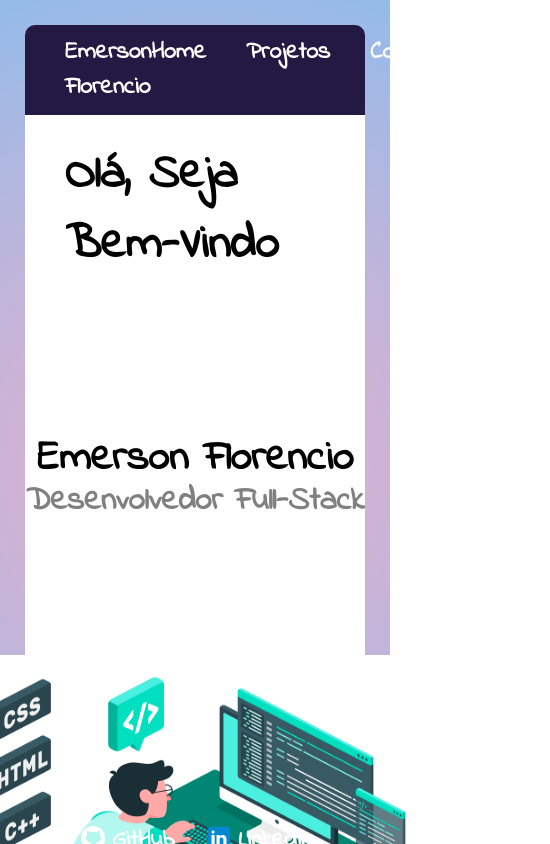
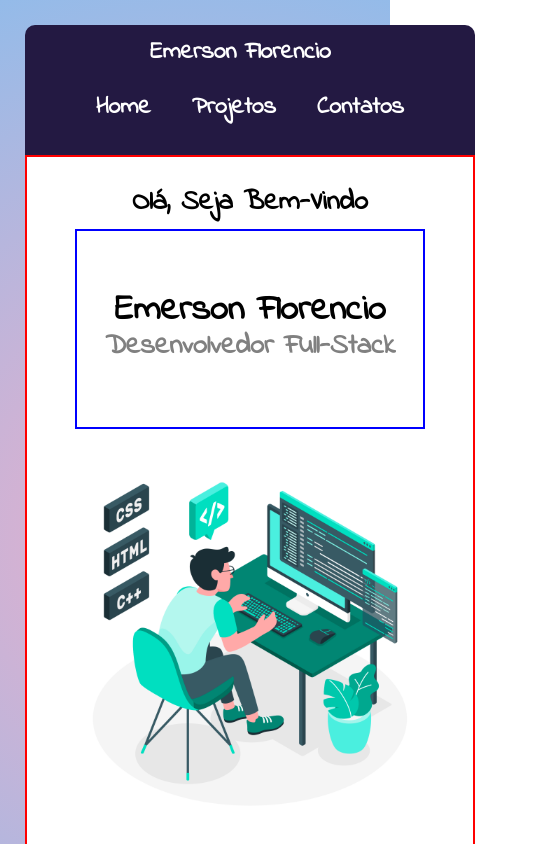
Before and after one commit to EmersonFlorencio/portfolio, a Next.js app: page / in a window 390 px wide. Shown: the top 844 px of the page, 550 px wide, since content can reach past the window. Built offline with nearby package versions, Linux system fonts and the light colour scheme.

Commit message:
fix: responsividade da pagina inicial

```diff
--- a/src/app/page.tsx
+++ b/src/app/page.tsx
@@ -7,6 +7,7 @@
 import Image from "next/image";
 
 const MainContainer = styled.main`
+  border: red solid 2px;
   background-color: white;
   height: 700px;
   width: auto;
@@ -17,8 +18,28 @@
   align-items: center;
   padding: 25px 40px;
   font-size: 24px;
+
+  @media(max-width: 1347px){
+    height: 900px;
+  }
+
+  @media(max-width: 1024px){
+    height: 900px;
+  }
+
+  @media(max-width: 557px){
+    font-size: 20px;
+  }
+
+  @media(max-width: 470px){
+    font-size: 14px;
+    width: 450px;
+    height: 800px;
+  }
+
 `
 const DivContainer = styled.div`
+  border: blue solid 2px;
   display: flex;
   justify-content: center;
   align-items: center;
@@ -28,6 +49,26 @@
   height: 400px;
   line-height: 150%;
   font-size: 28px;
+
+  @media(max-width: 1347px){
+    height: 200px;
+  }
+
+  @media(max-width: 1024px){
+   height: 200px;
+   width: 400px;
+  }
+
+  @media(max-width: 557px){
+    font-size: 20px;
+    height: 150px;
+  }
+
+  @media(max-width: 470px){
+    font-size: 24px;
+    width: 350px;
+    height: 200px;
+  }
 
   > h3 {
     color: gray;
@@ -40,6 +81,20 @@
   text-align: center;
   width: 600px;
   height: 400px;
+
+  @media(max-width: 557px){
+    >img{
+      width: 400px;
+      height: 400px;
+    }
+  }
+
+  @media(max-width: 470px){
+    >img{
+      width: 350px;
+      height: 350px;
+    }
+  }
 `
 
 const Container = styled.div`
--- a/src/components/Footer.tsx
+++ b/src/components/Footer.tsx
@@ -23,6 +23,10 @@
     font-weight: 600;
     display: flex;
   }
+
+  @media(max-width: 470px){
+      width: 450px;
+    }
 `
 const DivContainer = styled.div`
   color: white;
@@ -34,6 +38,10 @@
   text-align: center;
   border-bottom-left-radius: 10px;
   border-bottom-right-radius: 10px;
+
+  @media(max-width: 470px){
+      width: 450px;
+    }
 `
 
 export default function Footer() {
--- a/src/components/Header.tsx
+++ b/src/components/Header.tsx
@@ -7,14 +7,54 @@
     color: white;
     background-color: #231942;
     display: flex;
+    flex-wrap: wrap;
     justify-content: space-between;
     padding: 10px 40px;
     border-top-left-radius: 10px;
     border-top-right-radius: 10px;
+
+    @media(max-width: 600px){
+      font-size: 16px;
+      width: auto;
+      height: 120px;
+      justify-content: center;
+      >div{
+        width: 200px;
+        height: 50px;
+      }
+    }
+
+    @media(max-width: 470px){
+      width: 450px;
+      height: 130px;
+      justify-content: center;
+      >div{
+        width: 200px;
+        height: 50px;
+      }
+    }
 `
 const NavContainer = styled.nav`
   gap: 40px;
   display: flex;
+
+  @media(max-width: 768px){
+    gap: 10px;
+  }
+
+  @media(max-width: 600px){
+      height: 50px;
+      width: 400px;
+      display: flex;
+      justify-content: space-evenly;
+    }
+
+  @media(max-width: 470px){
+    height: 50px;
+    width: 400px;
+    display: flex;
+    justify-content: space-evenly;
+  }
 
   > a {
     color: white;
@@ -28,7 +68,9 @@
 export default function Header() {
   return (
     <HeaderContainer>
-      <h2>Emerson Florencio</h2>
+      <div>
+        <h2>Emerson Florencio</h2>
+      </div>
       <NavContainer>
         <Link href={'/home'}>Home</Link>
         <Link href={'/projetos'}>Projetos</Link>
```
